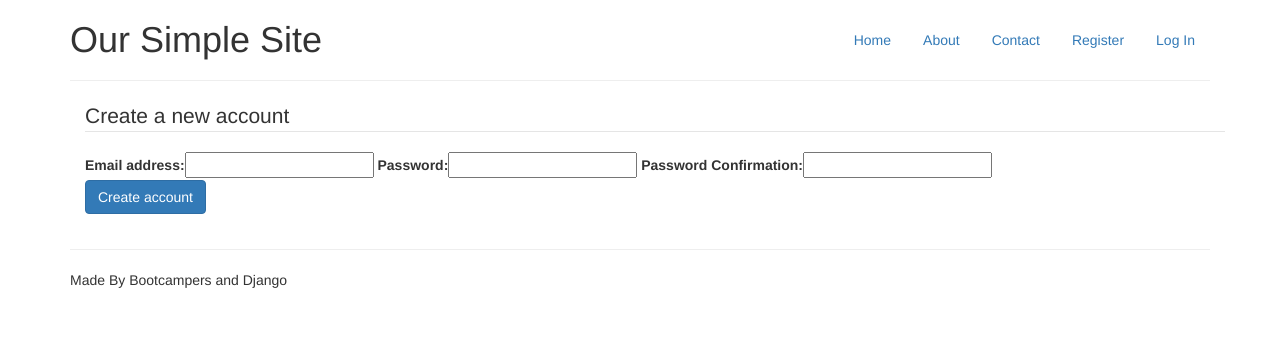
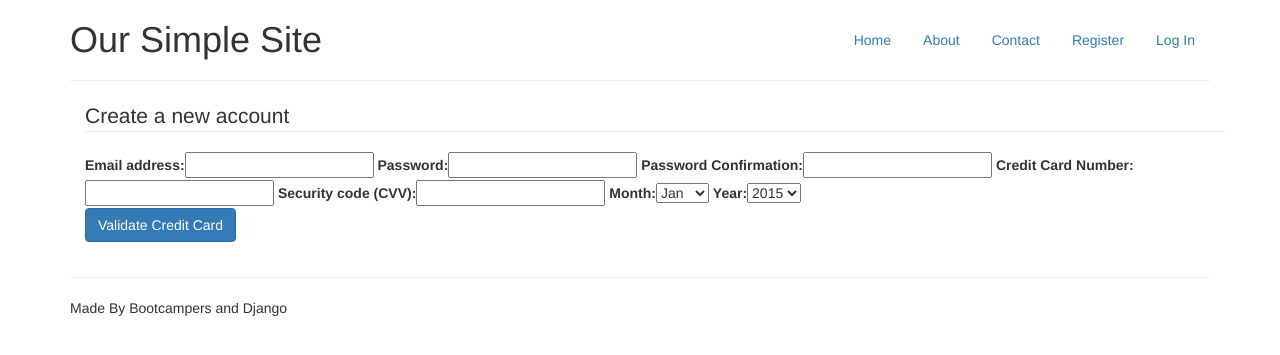
Before and after one commit to liam-cafearo/auth_and_flatpages, a Django app: template auth_demo/templates/register.html in a window 1280 px wide. Shown: the top 355 px of the page. Run offline with Django 3.2, Linux system fonts and the light colour scheme; tables that the repository leaves empty hold one stand-in row (values such as "Sample post"); the template is opened without the code that fills it: values that come from a table or form of the project are taken from there, most other values are stand-ins (such as "Sample title", 1, 10 or a date in 2020); some libraries are stand-ins or nearby versions.

Commit message:
added customer js for stripe payments

```diff
--- a/auth_demo/accounts/forms.py
+++ b/auth_demo/accounts/forms.py
@@ -5,6 +5,18 @@ from django.core.exceptions import ValidationError
 
 
 class UserRegistrationForm(UserCreationForm):
+    MONTH_ABBREVIATIONS = [
+        'Jan', 'Feb', 'Mar', 'Apr', 'May', 'June',
+        'July', 'Aug', 'Sept', 'Oct', 'Nov', 'Dec'
+    ]
+    MONTH_CHOICES = list(enumerate(MONTH_ABBREVIATIONS, 1))
+    YEAR_CHOICES = [(i, i) for i in range(2015, 2036)]
+
+    credit_card_number = forms.CharField(label='Credit Card Number')
+    cvv = forms.CharField(label='Security code (CVV)')
+    expiry_month = forms.ChoiceField(label="Month", choices=MONTH_CHOICES)
+    expiry_year = forms.ChoiceField(label="Year", choices=YEAR_CHOICES)
+    stripe_id = forms.CharField(widget=forms.HiddenInput)
     password1 = forms.CharField(
         label='Password',
         widget=forms.PasswordInput
@@ -17,7 +29,7 @@ class UserRegistrationForm(UserCreationForm):
 
     class Meta:
         model = User
-        fields = ['email', 'password1', 'password2']
+        fields = ['email', 'password1', 'password2', 'stripe_id']
         exclude = ['username']
 
     def clean_password2(self):
--- a/auth_demo/accounts/models.py
+++ b/auth_demo/accounts/models.py
@@ -33,5 +33,6 @@ class User(AbstractUser):
     # number of custom attributes to our user class
 
     # in later units we'll be adding things like payment details!
+    stripe_id = models.CharField(max_length=40, default='')
 
     objects = AccountUserManager()
--- a/auth_demo/auth_demo/settings.py
+++ b/auth_demo/auth_demo/settings.py
@@ -122,6 +122,10 @@ USE_TZ = True
 
 STATIC_URL = '/static/'
 
+STATIC_DIRS = (
+    os.path.join(BASE_DIR, "static"),
+)
+
 AUTH_USER_MODEL = 'accounts.User'
 
 AUTHENTICATION_BACKENDS = (
@@ -131,4 +135,4 @@ AUTHENTICATION_BACKENDS = (
 
 # Stripe environment variables
 STRIPE_PUBLISHABLE = os.getenv('STRIPE_PUBLISHABLE', 'pk_test_XM1d9ZdgN3EmNQrFAGaSbG9e')
-STIPE_SECRET = os.getenv('STRIPE_SECRET', 'sk_test_TT86LFyGyFQTGKlQ4kOEVrTc')
+STRIPE_SECRET = os.getenv('STRIPE_SECRET', 'sk_test_TT86LFyGyFQTGKlQ4kOEVrTc')
--- /dev/null
+++ b/auth_demo/static/js/stripe.js
@@ -0,0 +1,27 @@
+$(function () {
+    $("#register-form").submit(function () {
+        var form = this;
+        var card = {
+            number: $("#id_credit_card_number").val(),
+            expMonth: $("#id_expiry_month").val(),
+            expYear: $("#id_expiry_year").val(),
+            cvc: $("#id_cvv").val()
+        };
+
+        $("validate_card_btn").attr("disabled", true);
+        Stripe.createToken(card, function (status, response) {
+            if (status === 200) {
+                console.log(status, response);
+                $("#credit-card-errors").hide();
+                $("#id_stripe_id").val(response.id);
+                form.submit();
+
+            } else {
+                $("#stripe-error-message").text(response.error.message);
+                $("#credit-card-errors").show()
+                $("#validate_card_btn").attr("disabled", false);
+            }
+        });
+        return false;
+    });
+})
--- a/auth_demo/templates/base.html
+++ b/auth_demo/templates/base.html
@@ -10,6 +10,9 @@
     <meta name="author" content="">
     <link rel="stylesheet" type="text/css" href="https://cdnjs.cloudflare.com/ajax/libs/bootswatch/3.3.6/cerulean/bootstrap.min.css"
     />
+    <script src="https://cdnjs.cloudflare.com/ajax/libs/jquery/3.2.1/jquery.min.js"></script>
+    <script src="https://cdnjs.cloudflare.com/ajax/libs/twitter-bootstrap/3.3.7/js/bootstrap.min.js"></script>
+    {% block head_js %}{% endblock %}
 </head>
 
 <body>
@@ -59,10 +62,6 @@
             <p>Made By Bootcampers and Django</p>
         </div>
     </div>
-
-    <!-- script references -->
-    <script src="https://cdnjs.cloudflare.com/ajax/libs/jquery/3.2.1/jquery.min.js"></script>
-    <script src="https://cdnjs.cloudflare.com/ajax/libs/twitter-bootstrap/3.3.7/js/bootstrap.min.js"></script>
 </body>
 
 </html>
--- a/auth_demo/templates/register.html
+++ b/auth_demo/templates/register.html
@@ -1,12 +1,21 @@
-{% extends "base.html" %}
-{% load bootstrap_tags %}
-{% block content %}
-    <form role="form" method="post" action="{% url 'register' %}">
-        <legend>Create a new account</legend>
-        {% csrf_token %}
-        {{ form | as_bootstrap }}
-        <div class="form-group">
-            <button type="submit" class="btn btn-primary">Create account</button>
-        </div>
-    </form>
+{% extends "base.html" %} {% load bootstrap_tags %} {% load staticfiles %} {% block head_js %}
+<script src="https://js.stripe.com/v2/" type="text/javascript"></script>
+<script type="text/javascript">
+    // <![CDATA[
+    Stripe.publishableKey = '{{ publishable }}';
+    // ]]>
+</script>
+<script type="text/javascript" src="{% static 'js/stripe.js' %}"></script>
+{% endblock %} {% block content %}
+<form role="form" method="post" id="register-form" action="{% url 'register' %}">
+    <div id="credit-card-errors" style="display:none">
+        <div class="alert-message block-message error" id="stripe-error-message"></div>
+    </div>
+
+    <legend>Create a new account</legend>
+    {% csrf_token %} {{ form | as_bootstrap }}
+    <div class="form-group">
+        <input class="btn btn-primary" id="validate_card_btn" name="commit" type="submit" value="Validate Credit Card">
+    </div>
+</form>
 {% endblock %}
```
Also changed, not shown: auth_demo/accounts/migrations/0002_user_stripe_id.py (added), auth_demo/db.sqlite3, 4 other files. Lines whose indentation alone changed are shown as unchanged.
